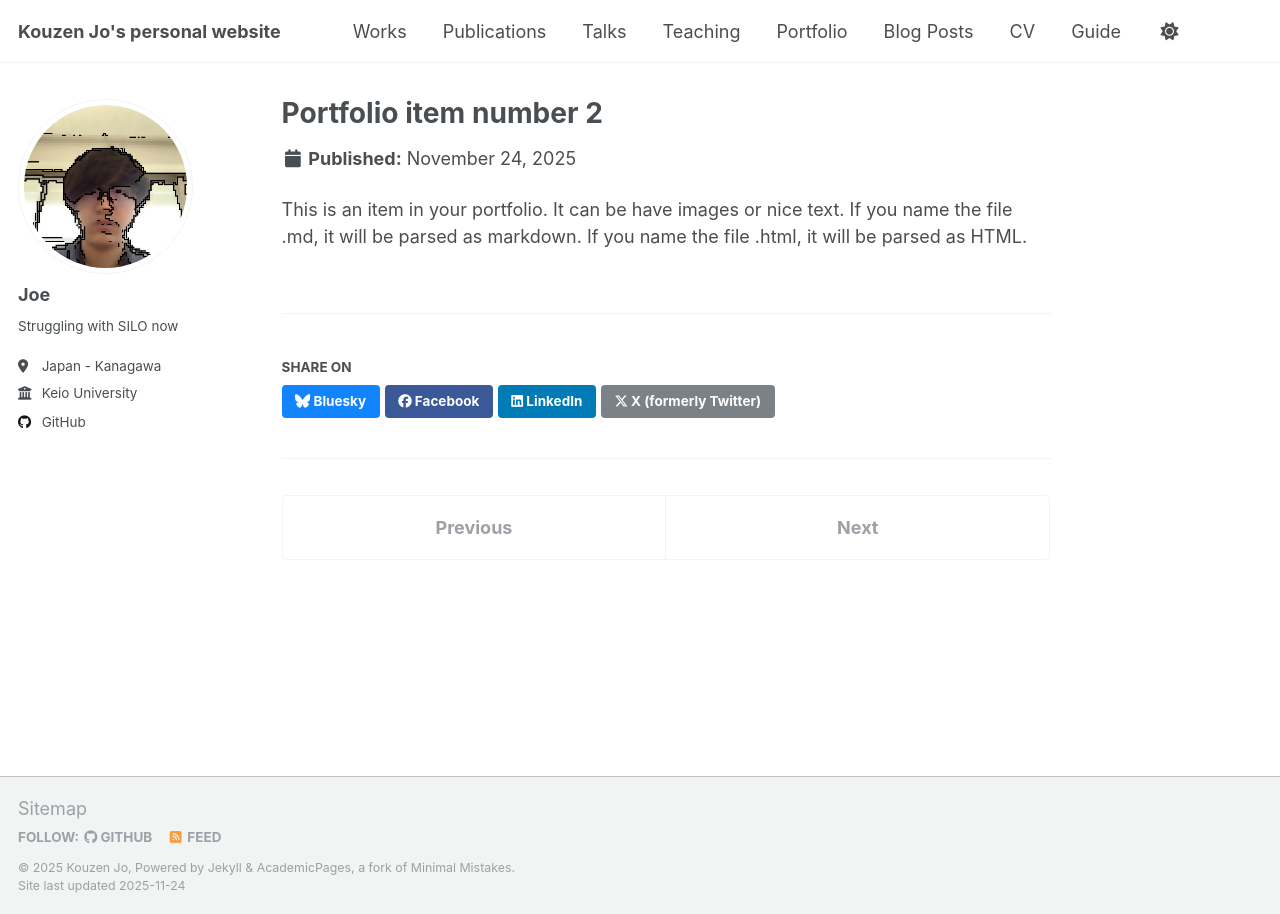
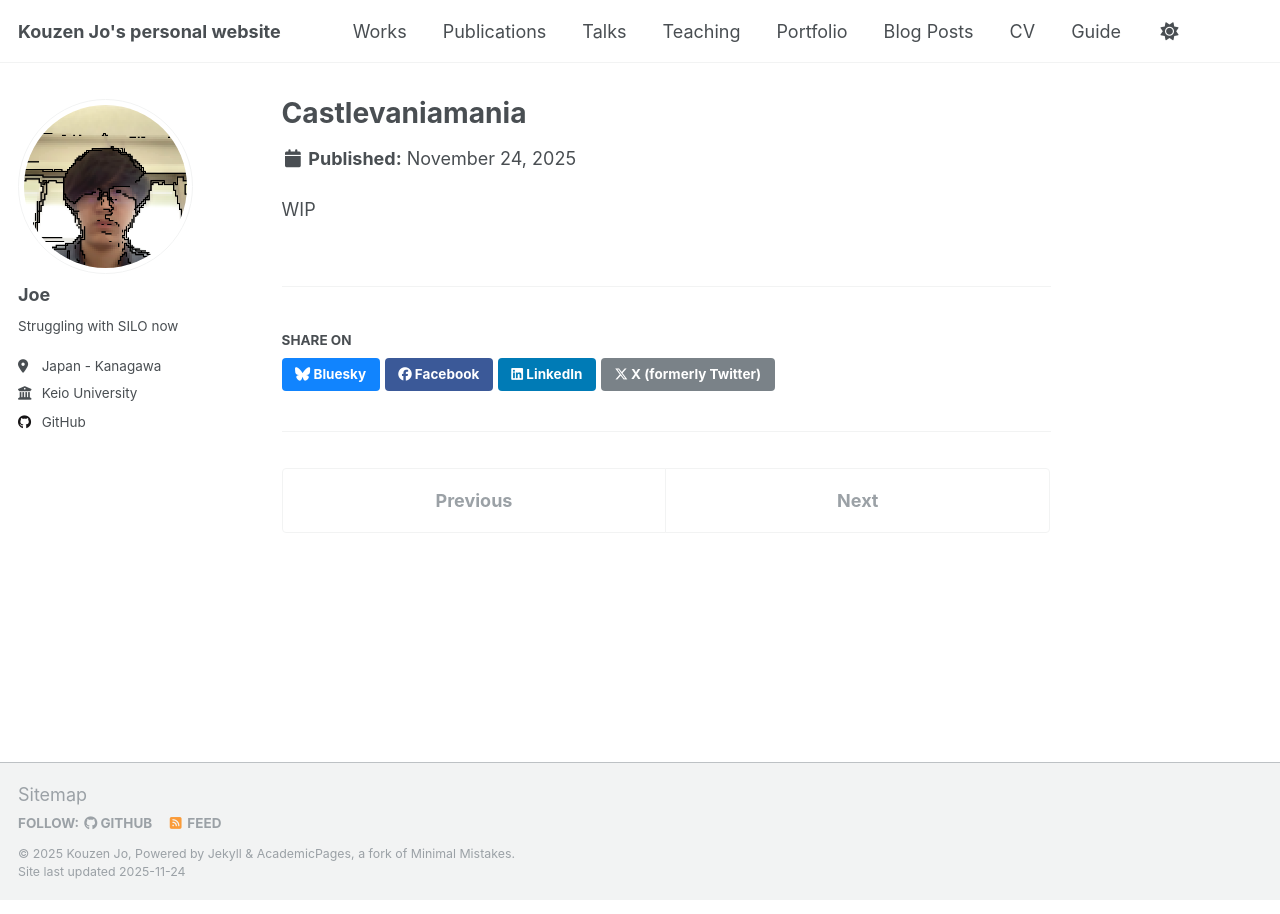
Before and after one commit to Joe-Xuu/joe-xuu.github.io, a Jekyll site: the page built from _portfolio/portfolio-2.html, in a window 1280 px wide. Built offline with Jekyll 4.4.1, drawn with Linux system fonts in a browser that asks for light colours.

Commit message:
Update portfolio item title and excerpt

```diff
--- a/_portfolio/portfolio-2.html
+++ b/_portfolio/portfolio-2.html
@@ -1,7 +1,7 @@
 ---
-title: "Portfolio item number 2"
-excerpt: "Short description of portfolio item number 2 <br/><img src='/images/500x300.png'>"
+title: "Castlevaniamania"
+excerpt: "Made by Unity, WIP <br/><img src='/images/500x300.png'>"
 collection: portfolio
 ---
 
-This is an item in your portfolio. It can be have images or nice text. If you name the file .md, it will be parsed as markdown. If you name the file .html, it will be parsed as HTML.
+WIP
```
